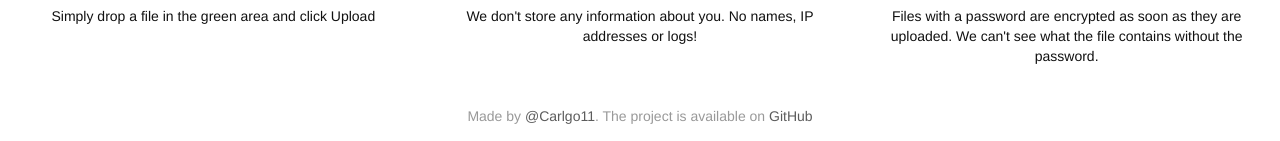
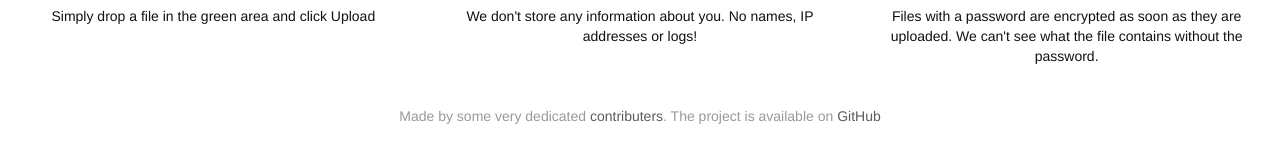
Before and after one commit to Carlgo11/UploadMe, a PHP site: page /index.php in a window 1280 px wide. Shown: the part 960-1101 px from the top of the page. Run offline with PHP 8.4, Linux system fonts and the light colour scheme; some libraries are stand-ins or nearby versions.

Commit message:
minor updates

```diff
--- a/index.php
+++ b/index.php
@@ -20,7 +20,6 @@ getNavBar("home");
                 </form>
             </div>
         </div>
-
 
         <h1 class="home">Your files anywhere, securely</h1>
 
@@ -55,7 +54,6 @@ getNavBar("home");
         </div>
     </div>
     <?php include './res/footer.php'; ?>
-<script src="https://ajax.googleapis.com/ajax/libs/jquery/1.11.1/jquery.min.js"></script>
     <script src="./js/bootstrap.min.js"></script>
     <script src="./js/docs.min.js"></script>
     <script src="./js/disable.js"></script>
--- a/install.php
+++ b/install.php
@@ -63,8 +63,6 @@ if (file_exists('config.php')) {
                     </form>
                 </div>
             </body>
-
-
             <?php
         }
     }
--- a/res/footer.php
+++ b/res/footer.php
@@ -1,6 +1,6 @@
 <footer>
     <p>
-        Made by <a href="https://twitter.com/carlgo11">@Carlgo11</a>. The project is available on
+        Made by some very dedicated <a href="https://github.com/Carlgo11/UploadMe/graphs/contributors">contributers</a>. The project is available on
         <a href="https://github.com/Carlgo11/UploadMe">GitHub</a>
     </p>
 </footer>
--- a/res/head.php
+++ b/res/head.php
@@ -18,4 +18,5 @@
         <link href="./css/bootstrap.min.css" rel="stylesheet">
         <link href="./css/stylesheet.css" rel="stylesheet">
         <script src="./js/bootstrap.file-input.js"></script>
+        <script src="https://ajax.googleapis.com/ajax/libs/jquery/1.11.1/jquery.min.js"></script>
     </head>
--- a/res/navbar.php
+++ b/res/navbar.php
@@ -1,7 +1,6 @@
 <?php
 
-function getNavBar($page = null)
-{
+function getNavBar($page = null) {
     ?>
     <nav>
         <a class="brand" href="./">
@@ -34,5 +33,4 @@ function getNavBar($page = null)
             }
             echo '</ul></nav>';
         }
-
         ?>
```
Also changed, not shown: res/request-password.php (indentation only), upload_file.php (line endings or trailing spaces). Lines whose indentation alone changed are shown as unchanged.
